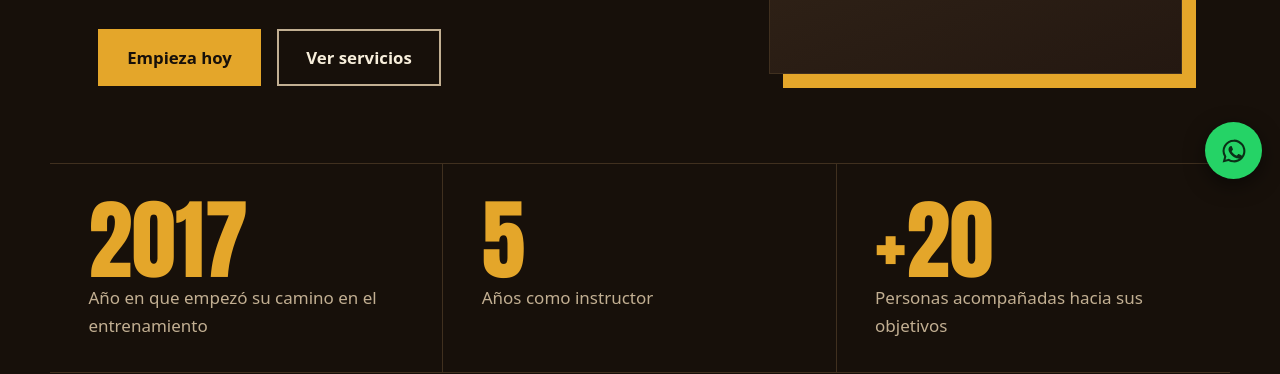
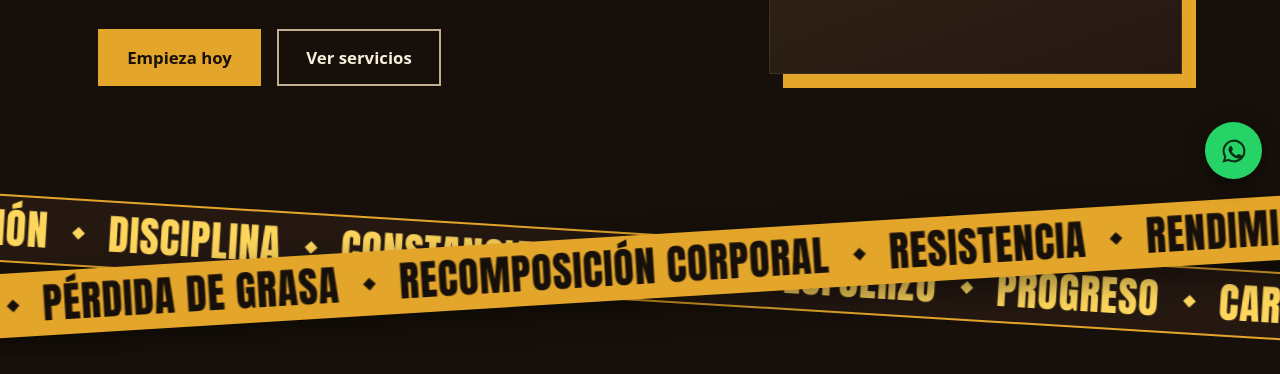
Before and after one commit to Kendall84/EntrenadorPersonal_FelixCarvajal, a plain HTML site: page index.html in a window 1280 px wide. Shown: the part 603-977 px from the top of the page. Drawn offline with Linux system fonts and the light colour scheme.

Commit message:
Agregar cinta diagonal en movimiento y brillo "ojo de gato" al título
Co-Authored-By: Claude Sonnet 5.5 <noreply@anthropic.com>
Claude-Session: https://claude.ai/code/session_01FCsWAfivFfnye99CNGEPnZ

```diff
--- a/css/styles.css
+++ b/css/styles.css
@@ -43,8 +43,13 @@ a{color:inherit}
 .hero-rol{margin:0 0 1rem;color:var(--ceniza);font-weight:500;font-size:1.05rem}
 .hero-titulo{margin:0;font:900 clamp(4.2rem,13vw,10.5rem)/.86 var(--titulo);text-transform:uppercase;letter-spacing:-.01em;
   --mx:78%;--my:30%;
-  background:radial-gradient(circle at var(--mx) var(--my),var(--ambar) 0,var(--brasa) 14%,#9A6416 30%,var(--hueso) 62%);
-  -webkit-background-clip:text;background-clip:text;color:transparent}
+  background:
+    linear-gradient(100deg,transparent 0,transparent 44%,rgba(255,255,255,.95) 49.2%,#fff 50%,rgba(255,255,255,.95) 50.8%,transparent 56%,transparent 100%) 160% 0/260% 100% no-repeat,
+    radial-gradient(circle at var(--mx) var(--my),var(--ambar) 0,var(--brasa) 14%,#9A6416 30%,var(--hueso) 62%);
+  -webkit-background-clip:text;background-clip:text;color:transparent;
+  animation:ojo-de-gato 6s cubic-bezier(.5,0,.2,1) 1.2s infinite}
+/* Ojo de gato: una línea de luz fina que cruza las letras y se apaga */
+@keyframes ojo-de-gato{0%{background-position:160% 0,0 0}38%,100%{background-position:-60% 0,0 0}}
 .hero-sub{max-width:34rem;margin:1.6rem 0 2rem;font-size:1.2rem;color:var(--hueso)}
 .hero-botones{display:flex;flex-wrap:wrap;gap:1rem}
 
@@ -147,3 +152,17 @@ a{color:inherit}
 }
 @media (max-width:480px){.pilares{grid-template-columns:1fr}}
 @media (prefers-reduced-motion:reduce){html{scroll-behavior:auto}*{transition:none!important}}
+
+/* Cintas diagonales con lo que domina */
+.cintas{position:relative;height:11rem;overflow:hidden;margin:1rem 0 2rem}
+.cinta{position:absolute;left:-6%;width:112%;top:50%;overflow:hidden;white-space:nowrap}
+.cinta-frente{background:var(--brasa);color:var(--hierro);transform:translateY(-50%) rotate(-3.5deg);z-index:2;box-shadow:0 10px 30px rgba(0,0,0,.45)}
+.cinta-atras{background:var(--forja);color:var(--ambar);border-block:2px solid var(--brasa);transform:translateY(-50%) rotate(3.5deg)}
+.cinta-pista{display:flex;width:max-content;animation:cinta 38s linear infinite}
+.cinta-atras .cinta-pista{animation-duration:46s;animation-direction:reverse}
+.cinta-grupo{display:flex;flex-shrink:0}
+.cinta-grupo span{display:flex;align-items:center;padding:.7rem 0;font:900 clamp(1.5rem,3.4vw,2.6rem)/1 var(--titulo);text-transform:uppercase;letter-spacing:.02em}
+.cinta-grupo span::after{content:"";width:.55rem;height:.55rem;margin:0 1.6rem;background:currentColor;transform:rotate(45deg)}
+@keyframes cinta{to{transform:translateX(-50%)}}
+@media (max-width:860px){.cintas{height:8.5rem}}
+@media (prefers-reduced-motion:reduce){.hero-titulo,.cinta-pista{animation:none}}
--- a/index.html
+++ b/index.html
@@ -48,6 +48,11 @@
         <img src="imagenes/rair-principal.jpg" alt="Rair Mathews entrenando" width="800" height="1000" fetchpriority="high">
       </figure>
     </section>
+
+    <div class="cintas" aria-hidden="true">
+      <div class="cinta cinta-atras"><div class="cinta-pista"><div class="cinta-grupo"><span>Disciplina</span><span>Constancia</span><span>Técnica</span><span>Esfuerzo</span><span>Progreso</span><span>Carácter</span><span>Tu mejor versión</span></div><div class="cinta-grupo"><span>Disciplina</span><span>Constancia</span><span>Técnica</span><span>Esfuerzo</span><span>Progreso</span><span>Carácter</span><span>Tu mejor versión</span></div></div></div>
+      <div class="cinta cinta-frente"><div class="cinta-pista"><div class="cinta-grupo"><span>Hipertrofia</span><span>Fuerza</span><span>Pérdida de grasa</span><span>Recomposición corporal</span><span>Resistencia</span><span>Rendimiento deportivo</span><span>Hábitos y disciplina</span></div><div class="cinta-grupo"><span>Hipertrofia</span><span>Fuerza</span><span>Pérdida de grasa</span><span>Recomposición corporal</span><span>Resistencia</span><span>Rendimiento deportivo</span><span>Hábitos y disciplina</span></div></div></div>
+    </div>
 
     <section class="cifras" aria-label="En números">
       <div><strong>2017</strong><span>Año en que empezó su camino en el entrenamiento</span></div>
```
